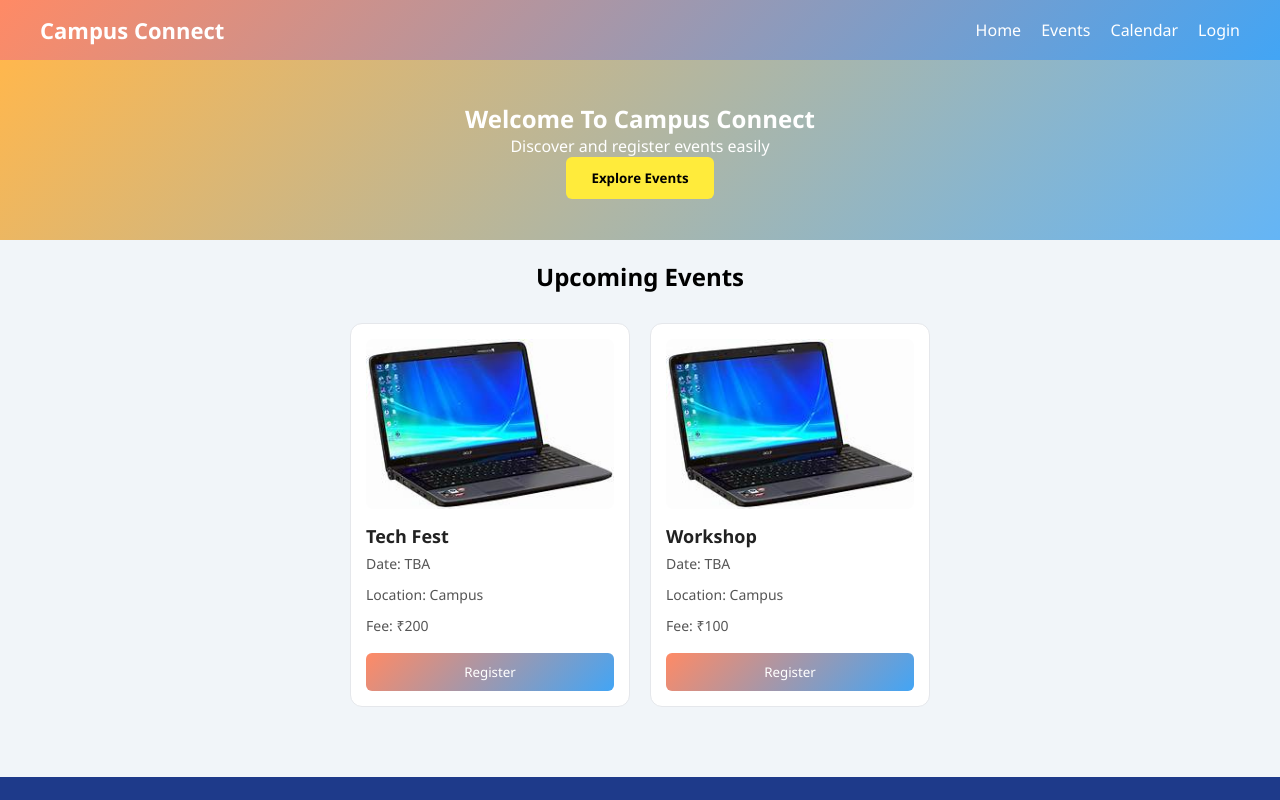
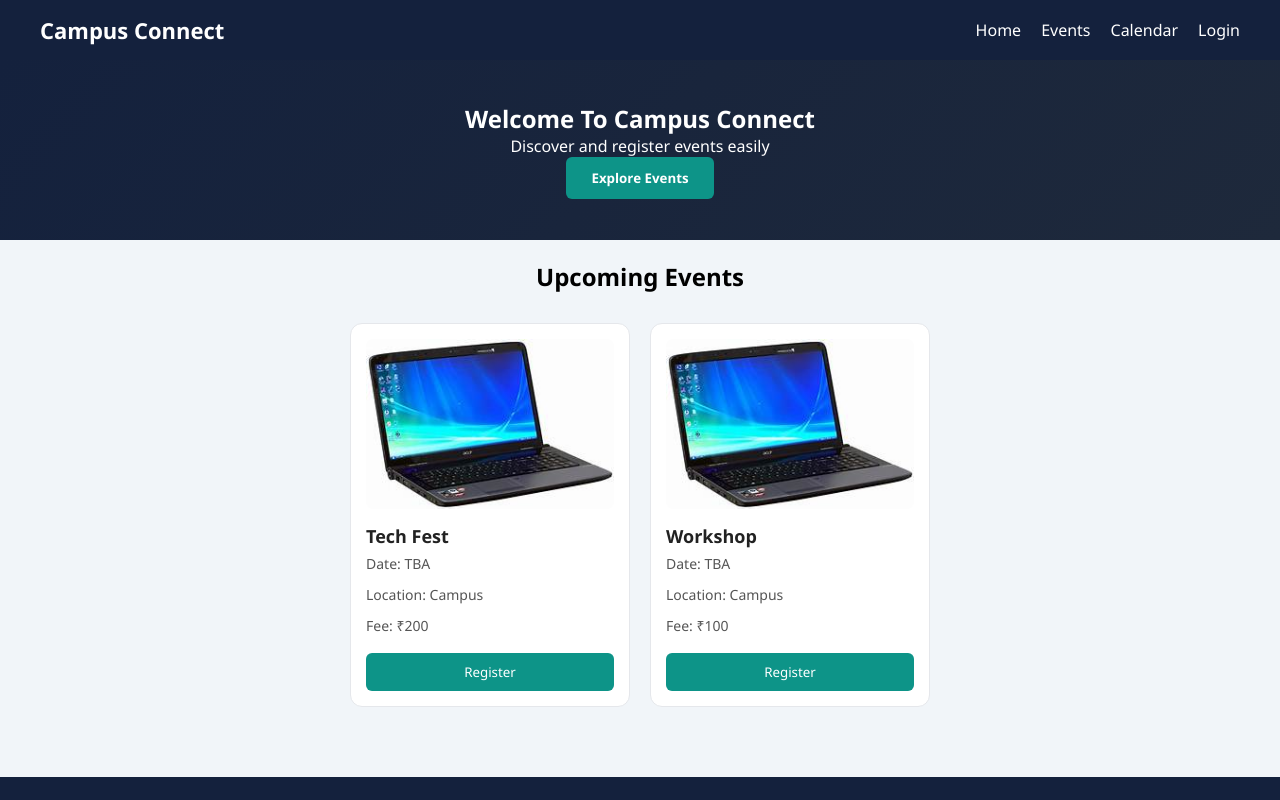
Before and after one commit to v-sabari/event, a React (Vite) app: page / in a window 1280 px wide. Built offline with nearby package versions, Linux system fonts and the light colour scheme; no server answers.

Commit message:
sidebar fixed

```diff
--- a/src/App.css
+++ b/src/App.css
@@ -17,7 +17,7 @@ body{
 .navbar{
   width:100%;
   height:60px;
-  background:linear-gradient(135deg,#ff8a65,#42a5f5);
+  background:#14213d;
   color:white;
   display:flex;
   justify-content:space-between;
@@ -39,14 +39,14 @@ body{
 }
 
 .nav-links a:hover{
-  color:#ffeb3b;
+  color:#38bdf8;
 }
 
 /* ================= HERO ================= */
 
 .hero{
   height:180px;
-  background:linear-gradient(135deg,#ffb74d,#64b5f6);
+  background:linear-gradient(135deg, #14213d 0%, #1e293b 100%);
   color:white;
   display:flex;
   justify-content:center;
@@ -56,55 +56,18 @@ body{
 
 .hero-btn{
   padding:12px 25px;
-  background:#ffeb3b;
+  background:#0d9488;
+  color:white;
   border:none;
   border-radius:6px;
   font-weight:bold;
   cursor:pointer;
+  transition:background 150ms ease, transform 150ms ease;
 }
 
-/* ================= EVENTS SECTION ================= */
-
-.products-section{
-  display:flex;
-  gap:20px;
-  padding:30px;
-  overflow-x:auto;
-  justify-content:center;
-}
-
-.event-container{
-  display:flex;
-  flex-direction:column;
-  width:300px;
-  padding:15px;
-  border-radius:10px;
-  background:white;
-  border:1px solid #e5e7eb;
-  transition:0.3s;
-}
-
-.event-container img{
-  width:100%;
-  height:180px;
-  object-fit:cover;
-  border-radius:8px;
-}
-
-.event-container:hover{
-  transform:translateY(-4px);
-  box-shadow:0 6px 20px rgba(0,0,0,0.1);
-}
-
-.review-btn{
-  margin-top:10px;
-  width:100%;
-  padding:10px;
-  background:linear-gradient(135deg,#ff8a65,#42a5f5);
-  color:white;
-  border:none;
-  border-radius:6px;
-  cursor:pointer;
+.hero-btn:hover{
+  background:#0f766e;
+  transform:translateY(-1px);
 }
 
 /* ================= LOGIN ================= */
@@ -447,7 +410,7 @@ td{
 /* ================= FOOTER ================= */
 
 .footer{
-  background:#1e3a8a;
+  background:#14213d;
   color:white;
   padding:40px 20px 20px;
   margin-top:40px;
@@ -481,7 +444,7 @@ td{
 }
 
 .footer-section a:hover{
-  color:#facc15;
+  color:#38bdf8;
 }
 
 .footer-bottom{
@@ -556,7 +519,7 @@ td{
   margin-top:12px;
   width:100%;
   padding:10px;
-  background:linear-gradient(135deg,#ff8a65,#42a5f5);
+  background:#0d9488;
   color:white;
   border:none;
   border-radius:6px;
@@ -565,7 +528,7 @@ td{
 }
 
 .review-btn:hover{
-  background:linear-gradient(135deg,#e57373,#1e88e5);
+  background:#0f766e;
 }
 
 /* Responsive */
```
